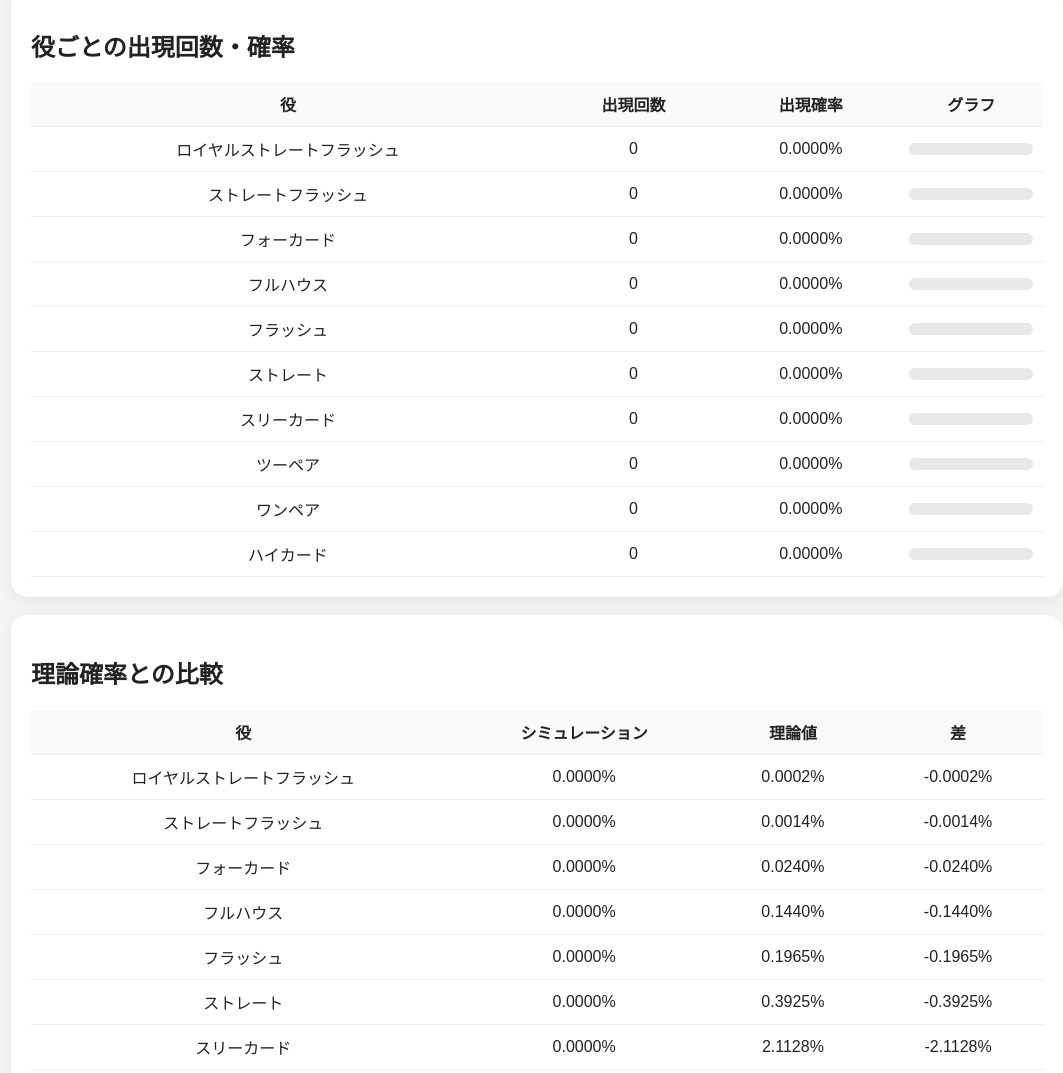
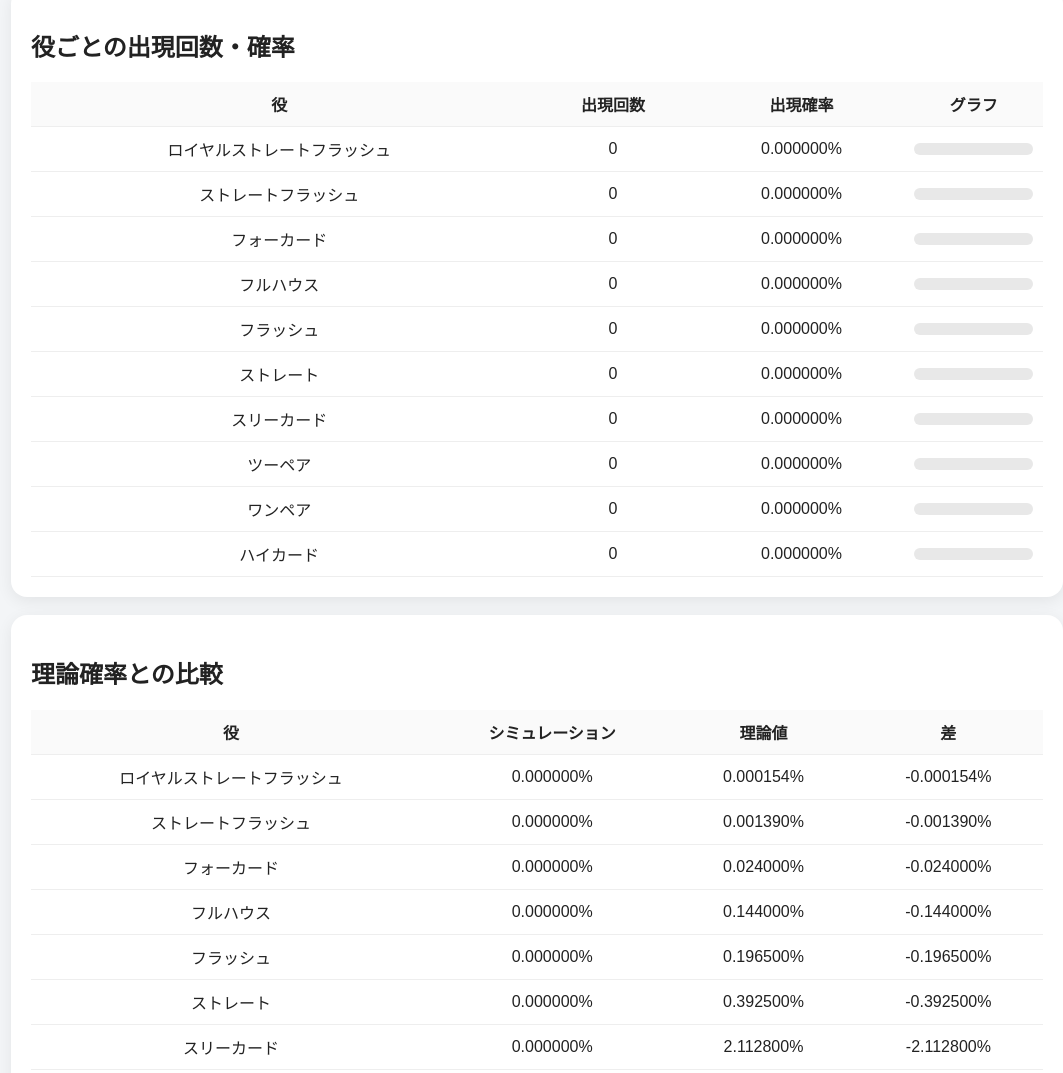
Before and after one commit to katsudon1225/poker-simulator, a plain HTML site: page index.html in a window 1280 px wide. Shown: the part 611-1684 px from the top of the page, without its empty margins (103-1166 px from the left). Drawn offline with Linux system fonts and the light colour scheme.

Commit message:
Update index.html

```diff
--- a/index.html
+++ b/index.html
@@ -248,7 +248,7 @@ function updateUI(){
       <tr>
         <td>${name}</td>
         <td>${c.toLocaleString()}</td>
-        <td>${p.toFixed(4)}%</td>
+        <td>${p.toFixed(6)}%</td>
         <td><div class="bar-wrap"><div class="bar" style="width:${Math.min(p,100)}%"></div></div></td>
       </tr>`;
   });
@@ -262,9 +262,9 @@ function updateUI(){
     comparison.innerHTML += `
       <tr>
         <td>${name}</td>
-        <td>${p.toFixed(4)}%</td>
-        <td>${theory[name].toFixed(4)}%</td>
-        <td>${diff>=0?"+":""}${diff.toFixed(4)}%</td>
+        <td>${p.toFixed(6)}%</td>
+        <td>${theory[name].toFixed(6)}%</td>
+        <td>${diff>=0?"+":""}${diff.toFixed(6)}%</td>
       </tr>`;
   });
 
```
